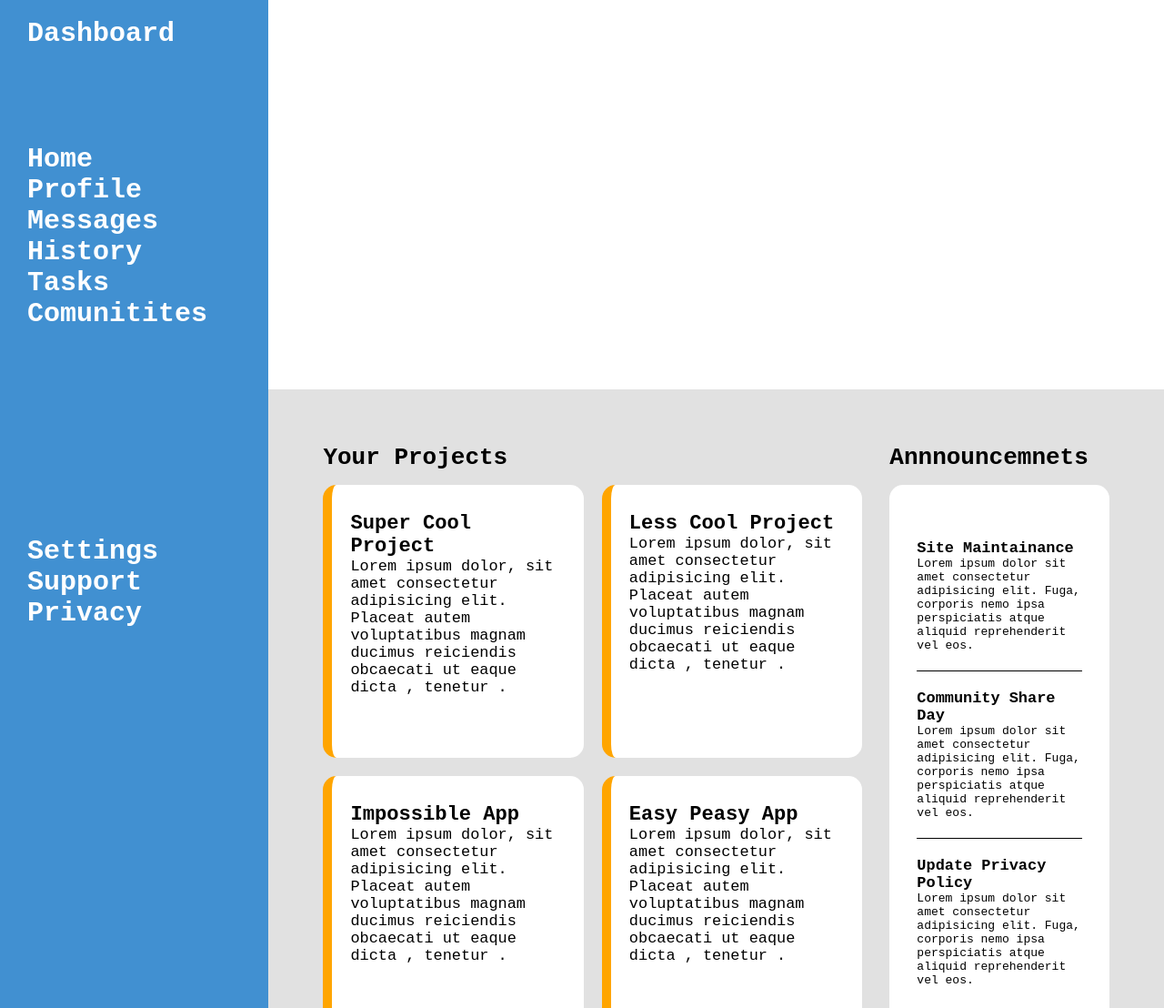
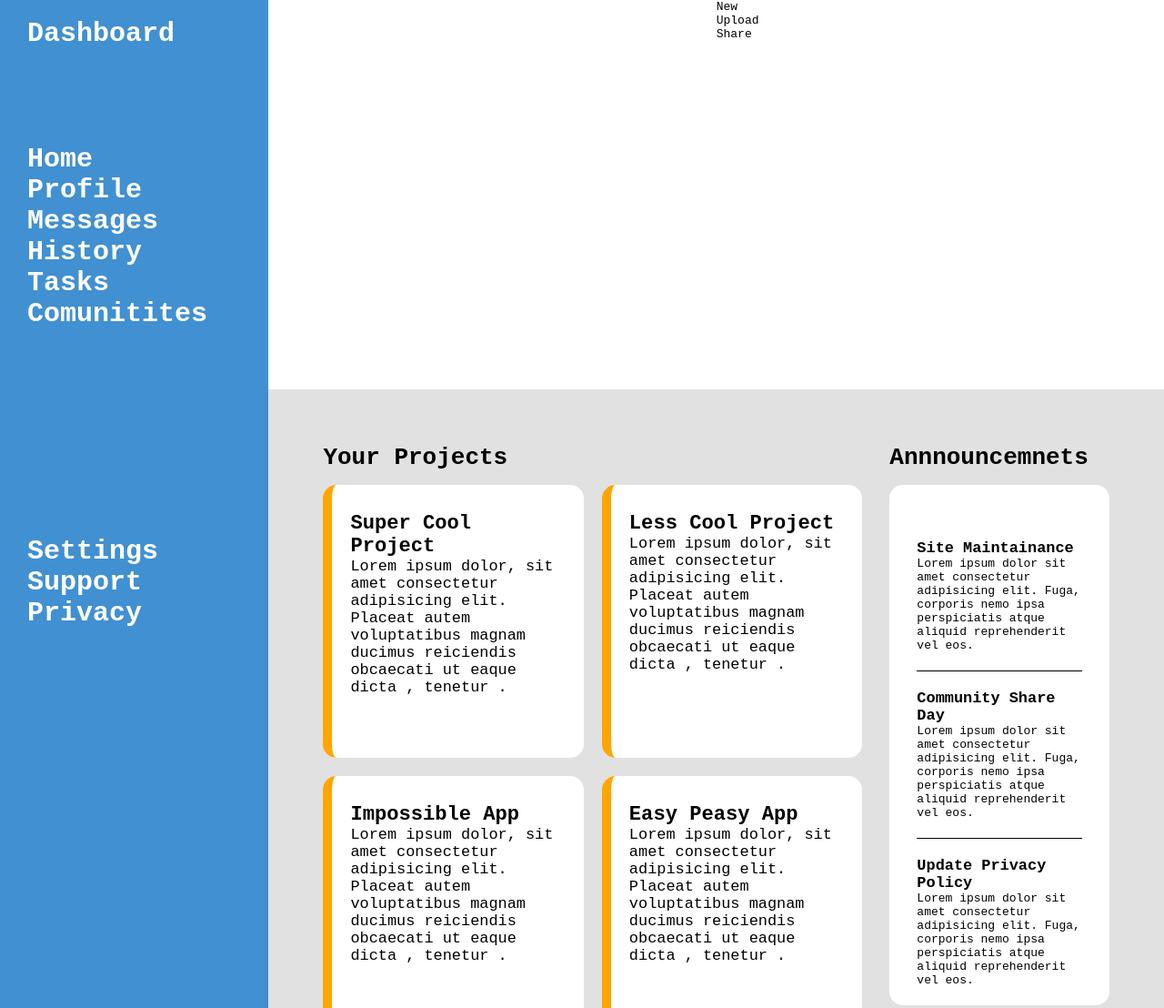
Before and after one commit to higgsboson909/admin-dashboard, a plain HTML site: page index.html in a window 1280 px wide. Shown: the top 1108 px of the page at 91% size. Drawn offline with Linux system fonts and the light colour scheme.

Commit message:
Start the header

```diff
--- a/index.html
+++ b/index.html
@@ -26,9 +26,9 @@
                 <div></div>
             </div>
             <ul class="post-options">
-                <li></li>
-                <li></li>
-                <li></li>
+                <li>New</li>
+                <li>Upload</li>
+                <li>Share</li>
             </ul>
         </div>
     </header>
--- a/styles.css
+++ b/styles.css
@@ -11,12 +11,16 @@ body {
     grid-template-columns: 1.2fr 4fr;
 }
 
+/* header and childern */
 header {
     display: grid;
     background-color: white;
+    grid-template-rows: repeat(2, 1fr);
+    grid-template-columns: 1fr 1fr;
     grid-column-start: 2;
     grid-row-start: 1;
 }
+
 
 
 
@@ -46,7 +50,7 @@ header {
 .main-content {
     padding: 60px;
     display: grid;
-    grid-template-rows: 1.1fr 0.9fr;
+    grid-template-rows: 1fr;
     grid-template-columns: 2.6fr 1fr;
     background-color: #E1E1E1;
 }
@@ -87,8 +91,9 @@ ul > li , ul a{
 
 /* .announcement and .trending */
 .announcements-div, .trending-div {
-    padding: 40px 30px 30px 30px;
+    padding: 40px 30px 0px 30px;
     font-size: 1rem;
+    margin-bottom: 30px;
 }
 .announcements-div div {
     padding-bottom: 20px;
@@ -97,6 +102,7 @@ ul > li , ul a{
 }
 .announcements-div div:nth-child(3) {
     border-bottom: none;
+    padding: none;
 
 }
 .announcements-div h5 {
```
